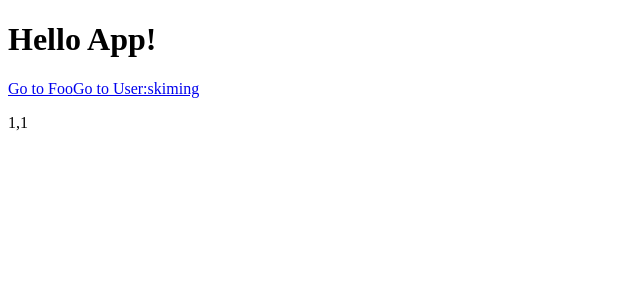
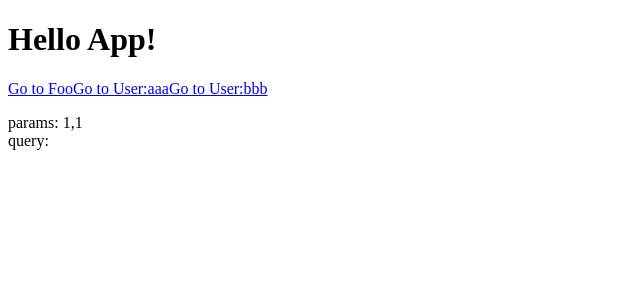
Before and after one commit to skiming3362/test-vue-router, a Vue app: page /#/user/1/post/1 in a window 1280 px wide. Shown: the top 300 px of the page, without its empty margins (0-640 px from the left). Built offline with nearby package versions, Linux system fonts and the light colour scheme.

Commit message:
watch  changes

```diff
--- a/App.vue
+++ b/App.vue
@@ -6,7 +6,8 @@
         <!-- 通过传入 `to` 属性指定链接. -->
         <!-- <router-link> 默认会被渲染成一个 `<a>` 标签 -->
         <router-link to="/foo">Go to Foo</router-link>
-        <router-link to="/user/10103362/post/2">Go to User:skiming</router-link>
+        <router-link to="/user/3362/post/2?name=aaa">Go to User:aaa</router-link>
+        <router-link to="/user/1992/post/5?name=bbb">Go to User:bbb</router-link>
       </p>
         <router-view></router-view>
   </div>
--- a/User.vue
+++ b/User.vue
@@ -1,6 +1,7 @@
 <template>
   <div>
-      {{params_str}}
+      <div>{{'params: ' + params_str}}</div>
+      <div>{{'query: ' + query_str}}</div>
   </div>
 </template>
 
@@ -19,7 +20,31 @@
                   arr.push(params[key])
                 }
                 return arr.join()
+            },
+            query_str () {
+                let arr = []
+                let query = this.$route.query
+                for(let key in query) {
+                arr.push(key)
+                arr.push(query[key])
                 }
+                return arr.join()
+            },
+            route () {
+                return this.$route
+            }
+        },
+        watch: {
+            route (to, from) {
+                console.log(from)
+                console.log(to)
+            }
+        },
+        methods: {
+
+        },
+        created () {
+            console.log(this.$route)
         }
     }
 </script>
```
Lines whose indentation alone changed are shown as unchanged.
